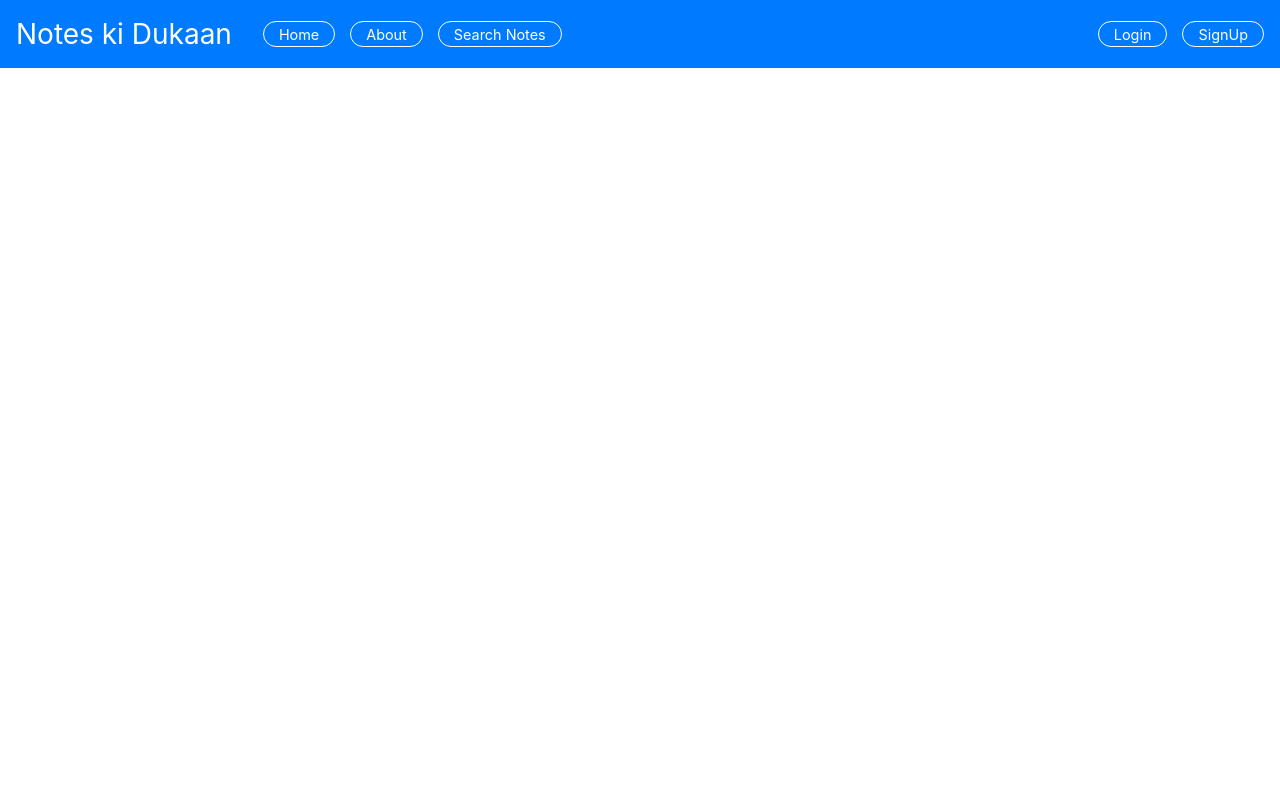
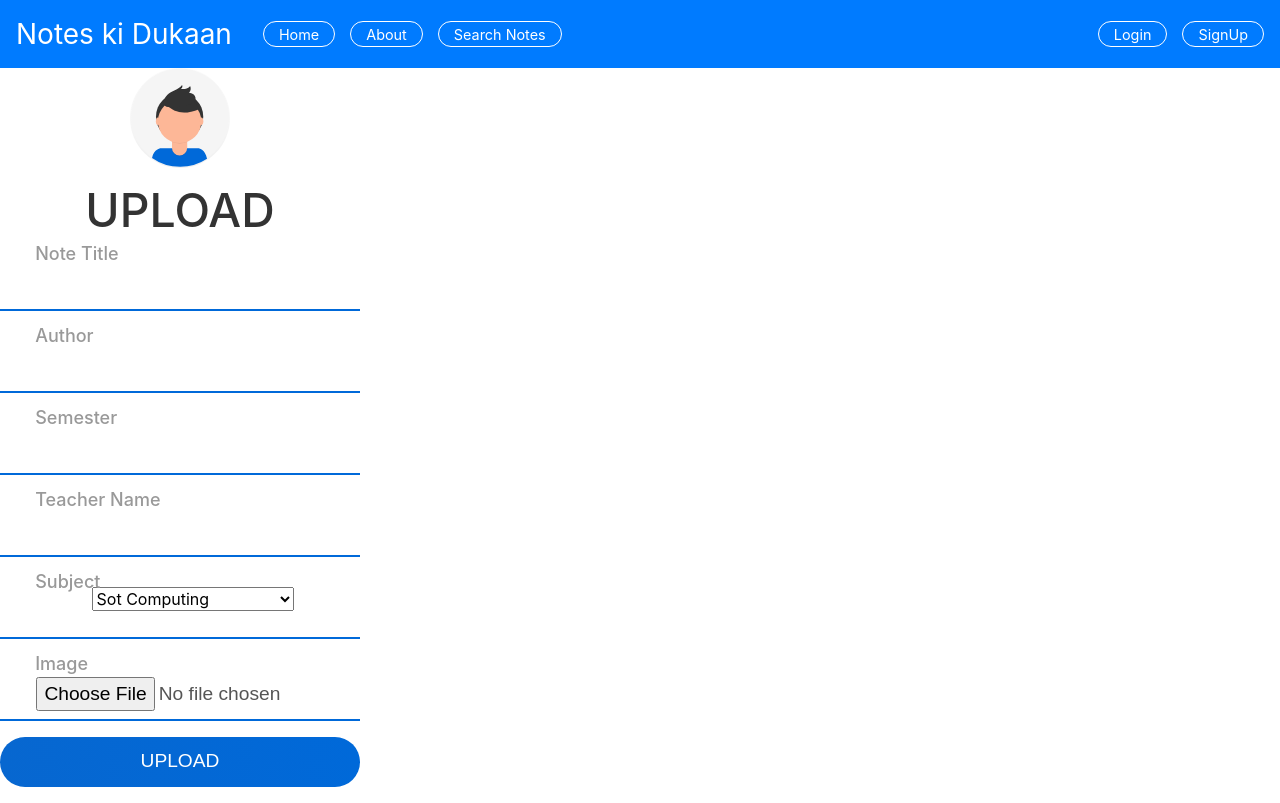
Before and after one commit to ashu2305/Nitkkr_notes-frontend, a React (Create React App) app: page /notesUpload in a window 1280 px wide. Built offline with nearby package versions, Linux system fonts and the light colour scheme; the HTML template or start-up script is replaced by a standard one.

Commit message:
upload functionality added and search optimize

```diff
--- a/src/App.js
+++ b/src/App.js
@@ -17,6 +17,7 @@ import logout from './pages/logout';
 import ForgotPass from './pages/ForgotPass';
 import ChangePassword from './pages/ChangePassword';
 import NoteContainer from './pages/NoteContainer';
+import notesUpload from './pages/notesUpload';
 
 import Store from './store/store';
 import rootReducer from './rootReducer/rootReducer';
@@ -41,7 +42,7 @@ const  App = () => {
           <Route path = '/ForgotPass' component = {ForgotPass} />
           <Route path = '/ChangePassword' component = {ChangePassword} />
           <Route exact path ={"/SearchNotes"} render={renderProps => <NoteContainer renderProps={renderProps}/>}/>
-
+          <Route path = '/notesUpload' component = {notesUpload} />
         </Switch>
       </Router>
       </div>
--- a/src/pages/NoteCard.js
+++ b/src/pages/NoteCard.js
@@ -2,15 +2,15 @@ import React from 'react'
 
 const NoteCard = (props) => {
 
-   const {name, title, author, semester} = props.note
-
+   const {name, title, author, sem} = props.note
+         console.log(sem);
   return(
    <div className="note-card-container">
       <div className="note-card" >
           <h2><b>Name : </b>{name} </h2>
           <p><b>Title : </b>{title} </p>
           <p><b>Author : </b> {author}</p>
-          <p><b>Semester : </b> {semester}</p>
+          <p><b>Semester : </b> {sem}</p>
 
         <div className="clear"></div>
      </div>
--- a/src/pages/NoteViewer.js
+++ b/src/pages/NoteViewer.js
@@ -9,7 +9,7 @@ const NoteViewer = (props) => {
        <br></br><br></br><br></br>
        <NoteCard note={props.note} />
        <br></br>
-        <Button variant="primary" size="lg" onClick={props.handleNoteGoBack}  href={props.note.noteUrl} >Download</Button>{' '}
+        <Button variant="primary" size="lg"   href={props.note.noteUrl} >Download</Button>{' '}
         <Button variant="primary" size="lg" onClick={props.handleNoteGoBack}>Back</Button>{' '}
      </div>
      )
--- /dev/null
+++ b/src/pages/notesUpload.jsx
@@ -0,0 +1,217 @@
+
+import React, { useState, useContext }  from 'react';
+
+import { Redirect, Link } from 'react-router-dom';
+
+import axios from 'axios';
+import config from '../config.json';
+
+import Store from '../store/store';
+
+import Avatar from '../images/avatar.svg';
+import LoginMobile from '../images/login-bg.svg';
+import Wavebg from '../images/wave.png';
+
+import './pages.css';
+import './login.css';
+
+const Login = () =>{
+    const{ state, dispatch } = useContext(Store);
+    const [data, setData] = useState({
+        title: '',
+        author: '',
+        sem: '',
+        teacher: '',
+        subject: '',
+        noteFile: ''
+    });
+    console.log(data);
+
+
+    const [errors, setError] = useState(0);
+    //0 no error
+    //1 is empty error
+    //2 unauthorized(username exist but isVerified false)
+    //3 username does not exist
+    //4 Password does not match
+
+    const subjectName = [
+        {name: 'Sot Computing'},
+        {name: 'Operating System'},
+        {name: 'S V V'},
+        {name: 'Database Management'},
+        {name: 'Communication System'},
+        {name: 'C++'},
+        {name: 'Java'},
+    ]
+
+    const handleChange = e =>{
+        setData({
+            ...data,
+            [e.target.name]: e.target.value
+        });
+    };
+
+    const fileChange = e =>{
+        let filex = e.target.files[0]
+        setData({
+            ...data,
+            noteFile : filex
+        });
+    };
+
+    const verify = async() => {
+        const formData = new FormData();
+        formData.append('author', data.author);
+        formData.append('sem', data.sem);
+        formData.append('teacher', data.teacher);
+        formData.append('title', data.title);
+        formData.append('noteFile', data.noteFile);
+        formData.append('subject', data.subject);
+        try{
+            const res = await axios({
+                url: `${config.BASE}/noteUpload`,
+                method: "POST",
+                headers: {
+                    Authorization: `Bearer ${localStorage.FBIdToken}`
+                },
+                data: formData
+            });
+           // console.log(res);
+            if(res.data)
+            {
+                console.log(res.data);
+                setData({
+                    title: '',
+                    author: '',
+                    sem: '',
+                    teacher: '',
+                    subject: '',
+                    noteFile: ''
+                })
+            }
+        }catch(error){
+
+
+            console.log(error.response);
+        }
+    }
+    const onSubmit = e =>{
+        e.preventDefault();
+        if(data.title !== '' && data.author !== '' && data.teacher !== '' && data.noteFile !== '' && data.sem !== '' && data.subject !== ''){
+            setError(0);
+            verify();
+        }else{
+            setError(1);
+            console.log("error in submit")
+        }
+        //console.log("hello in submit");
+    }
+
+
+    return(
+        <>
+            <div className="login-content">
+                <form >
+                    <img src={Avatar}></img>
+                    <h2 className="title">Upload</h2>
+                    <div className="input-div one focus">
+                        <div className="i">
+                                <i className="fas fa-user"></i>
+                        </div>
+                        <div className="div">
+                                <h4>Note Title</h4>
+                                <input
+                                    type="text"
+                                    name='title'
+                                    onChange={handleChange}
+                                    required='required'
+                                    className="input"
+                                />
+                        </div>
+                    </div>
+                    <div className="input-div pass focus">
+                        <div className="i">
+                                <i className="fas fa-lock"></i>
+                        </div>
+                        <div className="div">
+                                <h4>Author</h4>
+                                <input
+                                    type="text"
+                                    name='author'
+                                    onChange={handleChange}
+                                    required='required'
+                                    className="input"
+                                />
+                        </div>
+                    </div>
+                    <div className="input-div pass focus">
+                        <div className="i">
+                                <i className="fas fa-lock"></i>
+                        </div>
+                        <div className="div">
+                                <h4>Semester</h4>
+                                <input
+                                    type="number"
+                                    name='sem'
+                                    onChange={handleChange}
+                                    required='required'
+                                    className="input"
+                                />
+                        </div>
+                    </div>
+                    <div className="input-div pass focus">
+                        <div className="i">
+                                <i className="fas fa-lock"></i>
+                        </div>
+                        <div className="div">
+                                <h4>Teacher Name</h4>
+                                <input
+                                    type="text"
+                                    name='teacher'
+                                    onChange={handleChange}
+                                    required='required'
+                                    className="input"
+                                />
+                        </div>
+                    </div>
+                    <div className="input-div pass focus">
+                        <div className="i">
+                                <i className="fas fa-lock"></i>
+                        </div>
+                        <div className="div">
+                                <h4>Subject</h4>
+                                <select name="subject" onChange={handleChange}>
+                                    {subjectName && subjectName.map((m,i) =>(
+                                        <option key={i}>{m.name}</option>
+                                    ))}
+                                    <option></option>
+                                </select>
+                        </div>
+                    </div>
+                    <div className="input-div pass focus">
+                        <div className="i">
+                                <i className="fas fa-user"></i>
+                        </div>
+                        <div className="div">
+                                <h4>Image</h4>
+                                <input
+                                    name= 'image'
+                                    type ="file"
+                                    onChange ={fileChange}
+                                    className='input'
+                                />
+                        </div>
+                    </div>
+                    <input type="submit" className="btn_login" onClick={onSubmit}  value="Upload" />
+
+
+                </form>
+
+            </div>
+
+        </>
+    );
+}
+
+export default Login;
--- a/src/util/NavBar.jsx
+++ b/src/util/NavBar.jsx
@@ -20,7 +20,7 @@ const NavBar = () => {
             <div className = 'Nav-item-br'><Nav.Item><Link className='Nav-a' to = '/'>Home</Link></Nav.Item></div>
             <div className = 'Nav-item-br'><Nav.Item ><Link className='Nav-a' to = '/about'>About</Link></Nav.Item></div>
             {state.isAuth &&
-                <div className = 'Nav-item-br'><Nav.Item ><Link className='Nav-a' to = '/'>Notes Upload</Link></Nav.Item></div>
+                <div className = 'Nav-item-br'><Nav.Item ><Link className='Nav-a' to = '/notesUpload'>Notes Upload</Link></Nav.Item></div>
             }
             <div className = 'Nav-item-br'><Nav.Item ><Link className='Nav-a' to = '/SearchNotes'>Search Notes</Link></Nav.Item></div>
           </Nav>
```
Also changed, not shown: src/pages/NoteContainer.js (+18 -7 lines).
